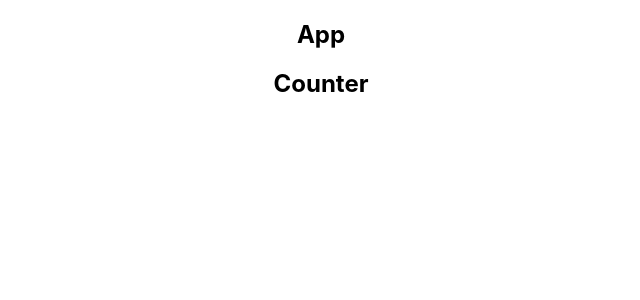
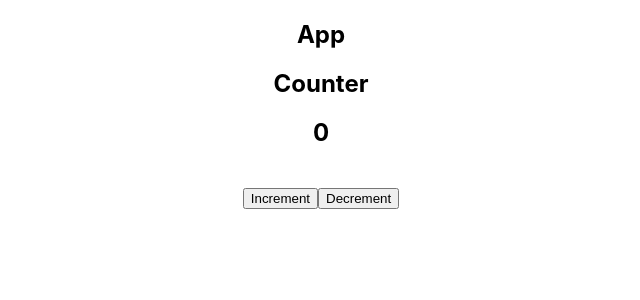
Before and after one commit to tranceyos2419/redux-tool-kit-ts, a React (Create React App) app: page / in a window 1280 px wide. Shown: the top 300 px of the page, without its empty margins (319-959 px from the left). Built offline with nearby package versions, Linux system fonts and the light colour scheme.

Commit message:
finish counter funciton

```diff
--- a/src/components/Counter.tsx
+++ b/src/components/Counter.tsx
@@ -1,11 +1,19 @@
 import React from "react";
-
+import { useSelector, useDispatch } from "react-redux";
+import { selectCounter, increment, decrement } from "../slices/counterSlice";
 interface Props {}
 
 const Counter: React.FC<Props> = () => {
+  const counter = useSelector(selectCounter);
+  const dispatch = useDispatch();
+
   return (
     <div>
       <h2>Counter</h2>
+      <h2>{counter.value}</h2>
+      <br />
+      <button onClick={() => dispatch(increment())}>Increment</button>
+      <button onClick={() => dispatch(decrement())}>Decrement</button>
     </div>
   );
 };
--- a/src/slices/counterSlice.ts
+++ b/src/slices/counterSlice.ts
@@ -5,8 +5,8 @@ export const counterSlice = createSlice({
     value: 0
   },
   reducers: {
-    increment: ({ value }) => {
-      value = value + 1;
+    increment: (state) => {
+      state.value = state.value + 1;
     },
     decrement: (state) => {
       state.value = state.value - 1
@@ -16,6 +16,19 @@ export const counterSlice = createSlice({
 
 
 
+//todo organize def file
+
+interface Counter {
+  value: number
+}
+
+interface State {
+  counter: Counter
+}
+
+//TODO  find a better way
+export const selectCounter = (state: State) => state.counter;
+
 export const { increment, decrement } = counterSlice.actions;
 
 export default counterSlice.reducer;
```
